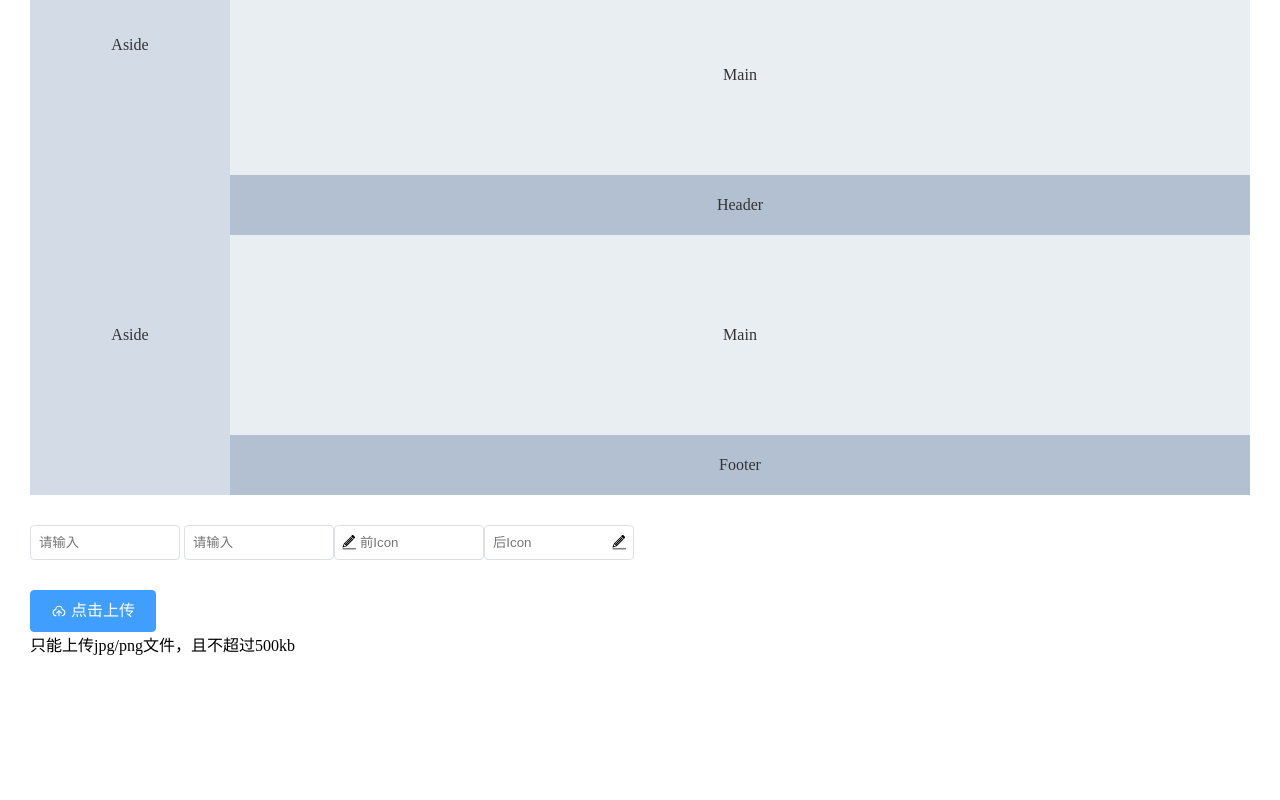
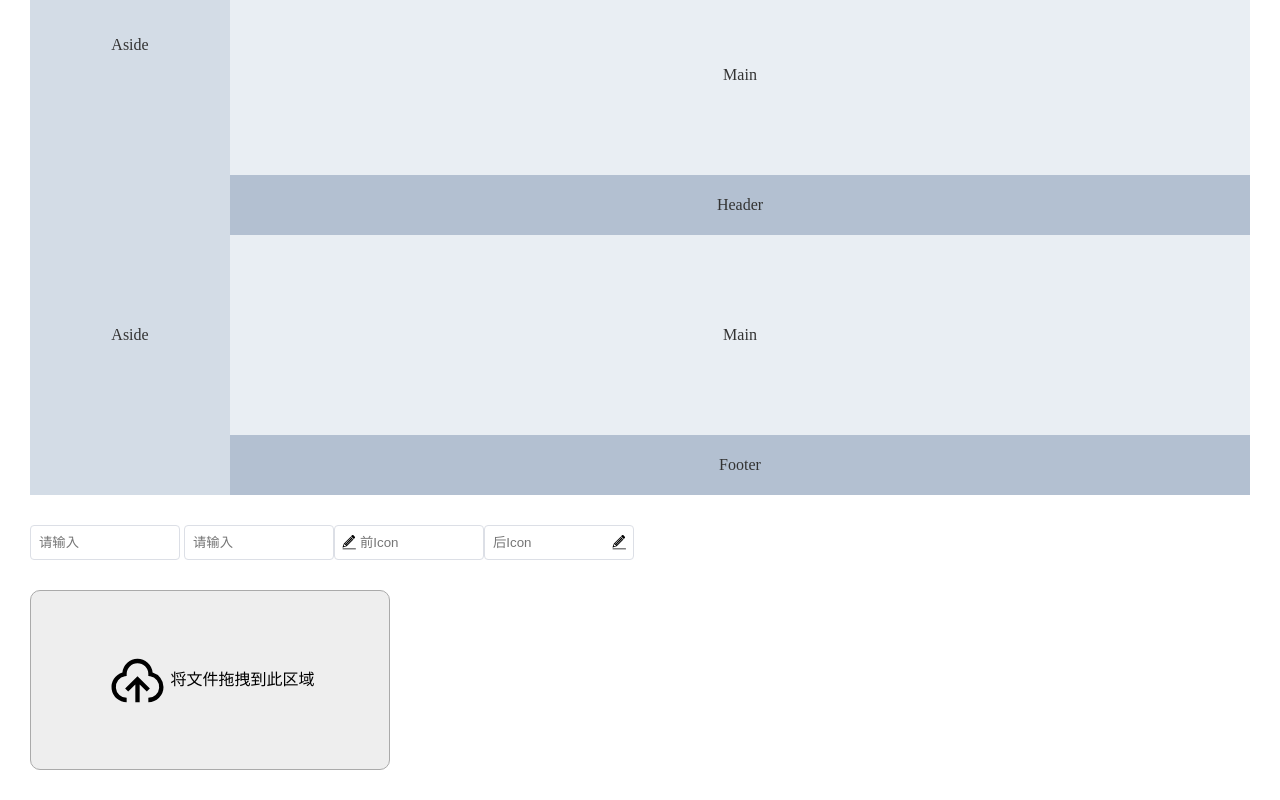
Before and after one commit to IStrangers/Vue2UI, a Vue app: page / in a window 1280 px wide. Shown: the part 1758-2558 px from the top of the page. Before the commit the page ends 2444 px from the top, so only its background shows below. Built offline with nearby package versions, Linux system fonts and the light colour scheme.

Commit message:
20220902

```diff
--- a/src/App.vue
+++ b/src/App.vue
@@ -133,6 +133,7 @@
       :on-error="onError"
       :on-progress="onProgress"
       :before-upload="beforeUpload"
+      :drag="true"
       >
         <sm-button
         type="primary"
@@ -162,19 +163,19 @@ export default {
   },
   methods: {
     onExceed() {
-      alert("onExceed")
+      console.log("onExceed")
     },
     onChange() {
-      alert("onChange")
+      console.log("onChange")
     },
     onSuccess() {
-      alert("onSuccess")
+      console.log("onSuccess")
     },
     onError() {
-      alert("onError")
+      console.log("onError")
     },
     onProgress() {
-      alert("onProgress")
+      console.log("onProgress")
     },
     beforeUpload(rawFile) {
       if((rawFile.size / 1024) > 500) {
--- a/src/packages/index.js
+++ b/src/packages/index.js
@@ -9,6 +9,7 @@ import Footer from "./container/footer/index.vue"
 import Header from "./container/header/index.vue"
 import Main from "./container/main/index.vue"
 import Input from "./input/index.vue"
+import Progress from "./progress/index.vue"
 import Upload from "./upload/index.vue"
 
 function install(vue) {
@@ -23,6 +24,7 @@ function install(vue) {
   vue.component(Header.name,Header)
   vue.component(Main.name,Main)
   vue.component(Input.name,Input)
+  vue.component(Progress.name,Progress)
   vue.component(Upload.name,Upload)
 }
 
--- /dev/null
+++ b/src/packages/progress/index.vue
@@ -0,0 +1,71 @@
+<template>
+  <div :class="getComponentName()">
+    <div class="bar">
+      <div class="bar-outer" :style="{height: strokeWidth + 'px'}">
+        <div class="bar-inner" :style="barStyle"></div>
+      </div>
+    </div>
+  </div>
+</template>
+
+<script>
+const name = "sm-progress"
+export default {
+  name,
+  props:{
+    strokeWidth: {
+      type: Number,
+      default: 6
+    },
+    percentage: {
+      type: Number,
+      default: 0,
+      require: true
+    },
+    color: {
+      type: String,
+      default: "blue"
+    }
+  },
+  computed: {
+    barStyle() {
+      const style = {}
+      style.width = this.percentage + "%"
+      style.background = this.color
+      return style
+    }
+  },
+  methods: {
+    getComponentName() {
+      return name
+    }
+  }
+}
+</script>
+
+<style lang="scss">
+
+  .sm-progress {
+
+    .bar {
+
+      .bar-outer {
+        border-radius: 100px;
+        background: #eee;
+        position: relative;
+        vertical-align: middle;
+      }
+
+      .bar-inner {
+        transform: width .6s ease;
+        position: absolute;
+        top: 0;
+        left: 0;
+        height: 100%;
+      }
+
+    }
+
+  }
+
+</style>
--- a/src/packages/upload/index.vue
+++ b/src/packages/upload/index.vue
@@ -1,26 +1,44 @@
 <template>
   <div :class="getComponentName()">
-    <div @click="handleClick" :class="getComponentName() + '-button'">
-      <slot></slot>
+    <sm-upload-drag
+    v-if="drag"
+    @file="uploadFiles">
+    </sm-upload-drag>
+    <template v-else>
+      <div @click="handleClick" :class="getComponentName() + '-button'">
+        <slot></slot>
+      </div>
+      <div>
+        <slot name="tip"></slot>
+      </div>
+      <input ref="fileInput" type="file" :name="name" :accept="accept" :multiple="multiple" @change="handleChange">
+    </template>
+    <div>
+        <ul>
+          <li v-for="file in files" :key="file.uid">
+            <div :class="getComponentName() + '-list-file'">
+              <sm-icon icon="file"></sm-icon>
+              {{file.name}}
+              <sm-progress v-if="file.status === 'uploading'" :percentage="file.percentage"></sm-progress>
+              {{file.status}}
+              <sm-icon icon="cha"></sm-icon>
+            </div>
+          </li>
+        </ul>
     </div>
-    <div>
-      <slot name="tip"></slot>
-    </div>
-    <input
-    ref="fileInput"
-    type="file"
-    :name="name"
-    :accept="accept"
-    :multiple="multiple"
-    @change="handleChange"
-    >
   </div>
 </template>
 
 <script>
+import SmUploadDrag from "./upload-drag.vue"
+import ajax from "../../utils/ajax.js"
+
 const name = "sm-upload"
 export default {
   name,
+  components: {
+    SmUploadDrag
+  },
   props:{
     name: {
       type: String,
@@ -63,11 +81,20 @@ export default {
     beforeUpload: {
       type: Function,
     },
+    httpRequest: {
+      type: Function,
+      default: ajax
+    },
+    drag: {
+      type: Boolean,
+      default: false
+    }
   },
   data() {
     return {
       tempIndex: 1,
       files: [],
+      requestMap: {},
     }
   },
   watch: {
@@ -122,13 +149,58 @@ export default {
       this.onChange && this.onChange(file)
     },
     upload(rawFile) {
-      if(!this.beforeUpload || this.beforeUpload() === true) {
+      if(!this.beforeUpload || this.beforeUpload(rawFile) === true) {
         return this.post(rawFile)
       }
     },
     post(rawFile) {
+      const uid = rawFile.uid
+      const options = {
+        file: rawFile,
+        filename: this.name,
+        action: this.action,
+        onProgress: ev => {
+          this.handleProgress(ev,rawFile)
+        },
+        onSuccess: res => {
+          this.handleSuccess(res,rawFile)
+        },
+        onError: err => {
+          this.handleError(err,rawFile)
+        }
+      }
+      const req = this.httpRequest(options)
+      this.requestMap[uid] = req
+      if(req && req.then) {
+        req.then(options.onSuccess,options.onError)
+      } else {
+      }
+    },
+    httpReques(options) {
 
-    }
+    },
+    handleProgress(ev,rawFile) {
+      const file = this.getFile(rawFile)
+      file.status = "uploading"
+      file.percentage = ev.percent || 0
+      this.onProgress(ev,rawFile)
+    },
+    handleSuccess(res,rawFile) {
+      const file = this.getFile(rawFile)
+      file.status = "success"
+      this.onSuccess(res,rawFile)
+      this.onChange(file)
+    },
+    handleError(err,rawFile) {
+      const file = this.getFile(rawFile)
+      file.status = "fail"
+      this.onError(err,rawFile)
+      this.onChange(file)
+      delete this.requestMap[file.uid]
+    },
+    getFile(rawFile) {
+      return this.files.find(file => file.uid === rawFile.uid)
+    },
   }
 }
 </script>
--- /dev/null
+++ b/src/packages/upload/upload-drag.vue
@@ -0,0 +1,49 @@
+<template>
+  <div
+  :class="getComponentName()"
+  @drop.prevent="onDrag"
+  @dragover.prevent
+  @dragleave.prevent>
+    <sm-icon icon="shangchuan"></sm-icon>
+    <span>将文件拖拽到此区域</span>
+  </div>
+</template>
+
+<script>
+const name = "sm-upload-drag"
+export default {
+  name,
+  props:{
+
+  },
+  methods: {
+    getComponentName() {
+      return name
+    },
+    onDrag(event) {
+      this.$emit("file",event.dataTransfer.files)
+    }
+  }
+}
+</script>
+
+<style lang="scss">
+
+  .sm-upload-drag {
+    background: #eee;
+    border: 1px solid #aaa;
+    border-radius: 10px;
+    width: 360px;
+    height: 180px;
+    line-height: 180px;
+    display: flex;
+    align-items: center;
+    justify-content: center;
+
+    .sm-icon {
+      width: 65px;
+      height: 65px;
+    }
+  }
+
+</style>
--- a/src/packages/util.js
+++ /dev/null
@@ -1,2 +0,0 @@
-export {
-}
--- a/src/styles/var.scss
+++ b/src/styles/var.scss
@@ -39,3 +39,6 @@ $map: (
   margin: 0;
   box-sizing: border-box;
 }
+ul {
+  list-style: none;
+}
--- /dev/null
+++ b/src/utils/ajax.js
@@ -0,0 +1,25 @@
+
+function ajax(options) {
+  const { name,file,action,onError,onSuccess,onProgress } = options
+  const xhr = new XMLHttpRequest()
+  const data = new FormData()
+  data.append(name,file)
+  xhr.onerror = function(err) {
+    onError(err)
+  }
+  xhr.onload = function() {
+    let text = xhr.responseText || xhr.response
+    onSuccess(JSON.parse(text))
+  }
+  xhr.upload.onprogress = function(event) {
+    if(event.total > 0) {
+      event.percent = event.loaded / event.total * 100
+    }
+    onProgress(event)
+  }
+  xhr.open("post",action,true)
+  xhr.send(data)
+  return xhr
+}
+
+export default ajax
```
